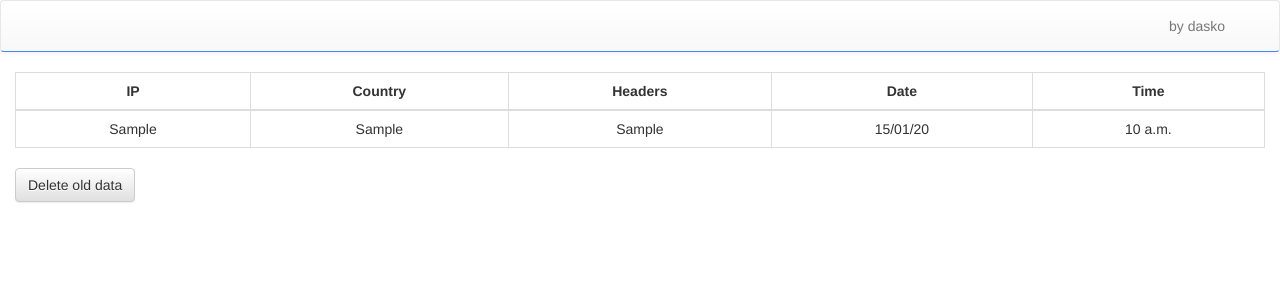
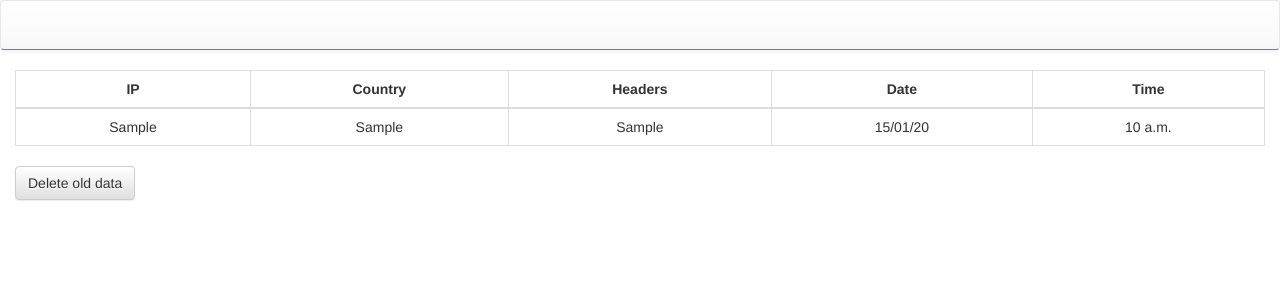
Before and after one commit to TurboBelka/last, a Django app: a page that uses templates/geo_info.html in a window 1280 px wide. Shown: the top 300 px of the page. Run offline with Django 3.2, Linux system fonts and the light colour scheme; tables that the repository leaves empty hold one stand-in row (values such as "Sample post"); some libraries are stand-ins or nearby versions.

Commit message:
last commit

```diff
--- a/templates/geo_info.html
+++ b/templates/geo_info.html
@@ -16,9 +16,6 @@
 </head>
 <body>
     <div class="navbar navbar-default" role="presentation">
-        <div class="container">
-            <p class="navbar-text navbar-right">by dasko</p>
-        </div>
     </div>
     <div class="body container-fluid">
         <div class="table-responsive">
```
